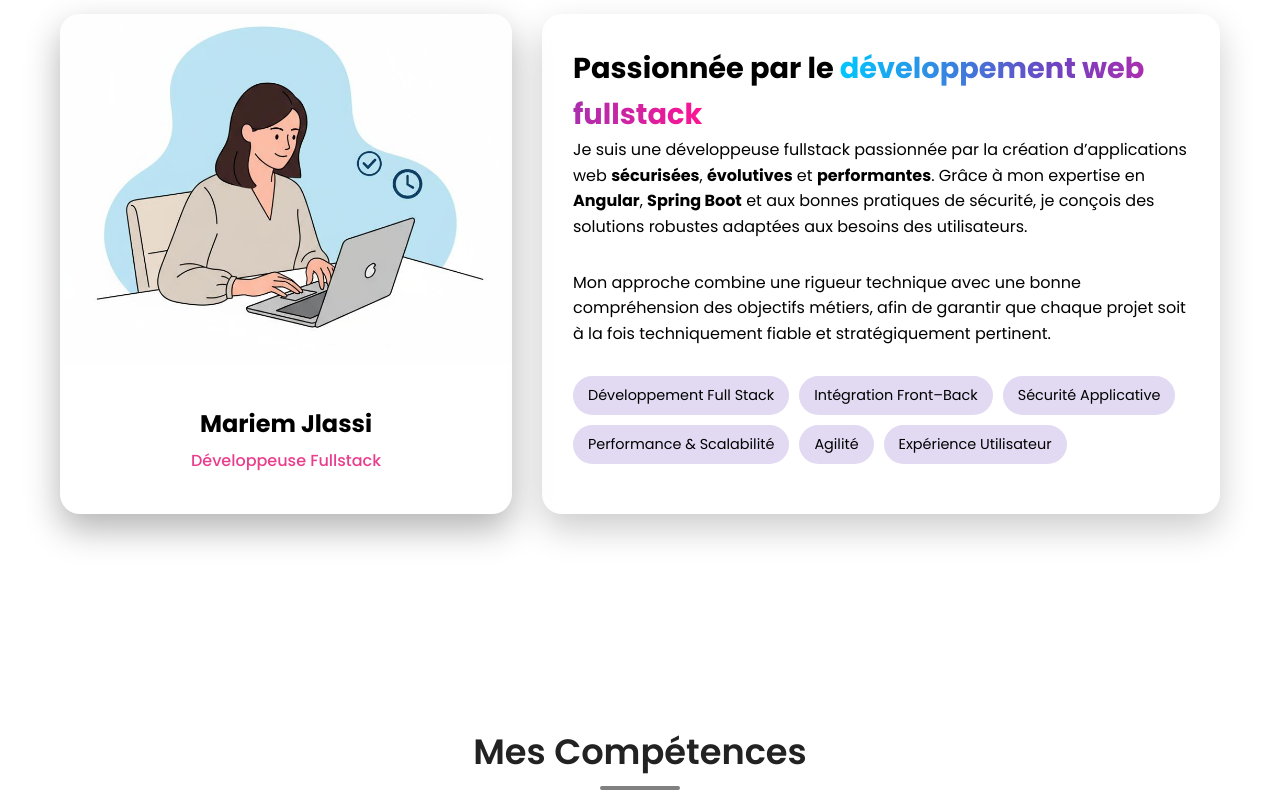
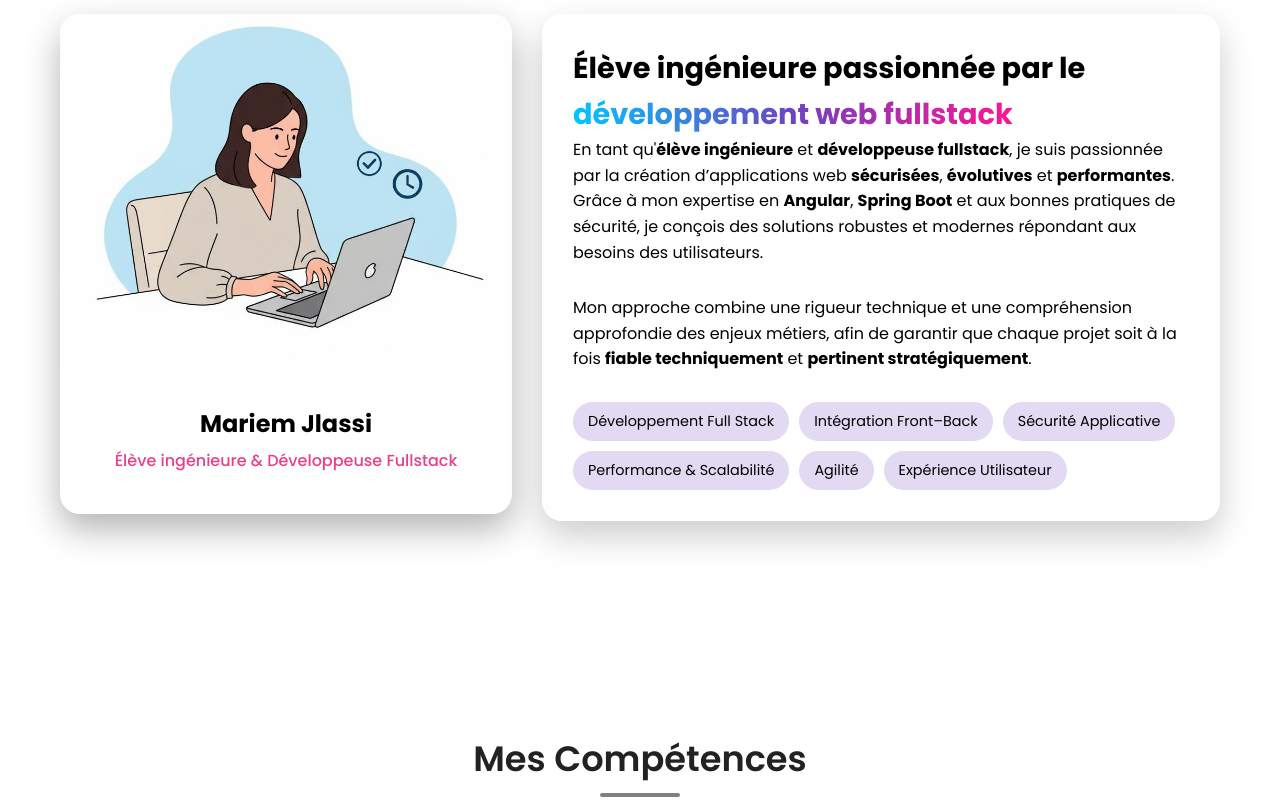
Before and after one commit to Mariemjlassi/MyPortfolio, an Angular app: page / in a window 1280 px wide. Shown: the part 1000-1807 px from the top of the page. Built offline with nearby package versions, Linux system fonts and the light colour scheme.

Commit message:
portfolio

```diff
--- a/src/app/components/about/about.component.html
+++ b/src/app/components/about/about.component.html
@@ -15,7 +15,7 @@
       </div>
       <div class="card-title">
         <h3>{{ profileData.name }}</h3>
-        <p>Développeuse Fullstack</p>
+        <p>Élève ingénieure & Développeuse Fullstack</p>
       </div>
     </div>
     <div class="card-back code-editor-theme">
@@ -82,20 +82,24 @@
 
 
         <!-- Section de description avec effet de révélation -->
+        <!-- Section de description avec effet de révélation -->
 <div class="description-panel">
   <h3 class="description-title">
-    Passionnée par le <span class="highlight">développement web fullstack</span>
+    Élève ingénieure passionnée par le <span class="highlight">développement web fullstack</span>
   </h3>
+
   <p class="description-text">
-    Je suis une développeuse fullstack passionnée par la création d’applications web
+    En tant qu'<strong>élève ingénieure</strong> et <strong>développeuse fullstack</strong>,
+    je suis passionnée par la création d’applications web
     <strong>sécurisées</strong>, <strong>évolutives</strong> et <strong>performantes</strong>.
     Grâce à mon expertise en <strong>Angular</strong>, <strong>Spring Boot</strong> et aux bonnes pratiques
-    de sécurité, je conçois des solutions robustes adaptées aux besoins des utilisateurs.
+    de sécurité, je conçois des solutions robustes et modernes répondant aux besoins des utilisateurs.
   </p>
+
   <p class="description-text">
-    Mon approche combine une rigueur technique avec une bonne compréhension des objectifs
-    métiers, afin de garantir que chaque projet soit à la fois techniquement fiable et
-    stratégiquement pertinent.
+    Mon approche combine une rigueur technique et une compréhension approfondie des enjeux métiers,
+    afin de garantir que chaque projet soit à la fois <strong>fiable techniquement</strong> et
+    <strong>pertinent stratégiquement</strong>.
   </p>
 
   <div class="tag-cloud">
@@ -108,6 +112,7 @@
   </div>
 </div>
 
+
         <!-- Compétences sous forme de graphique radial -->
 
 
```
Lines whose indentation alone changed are shown as unchanged.
